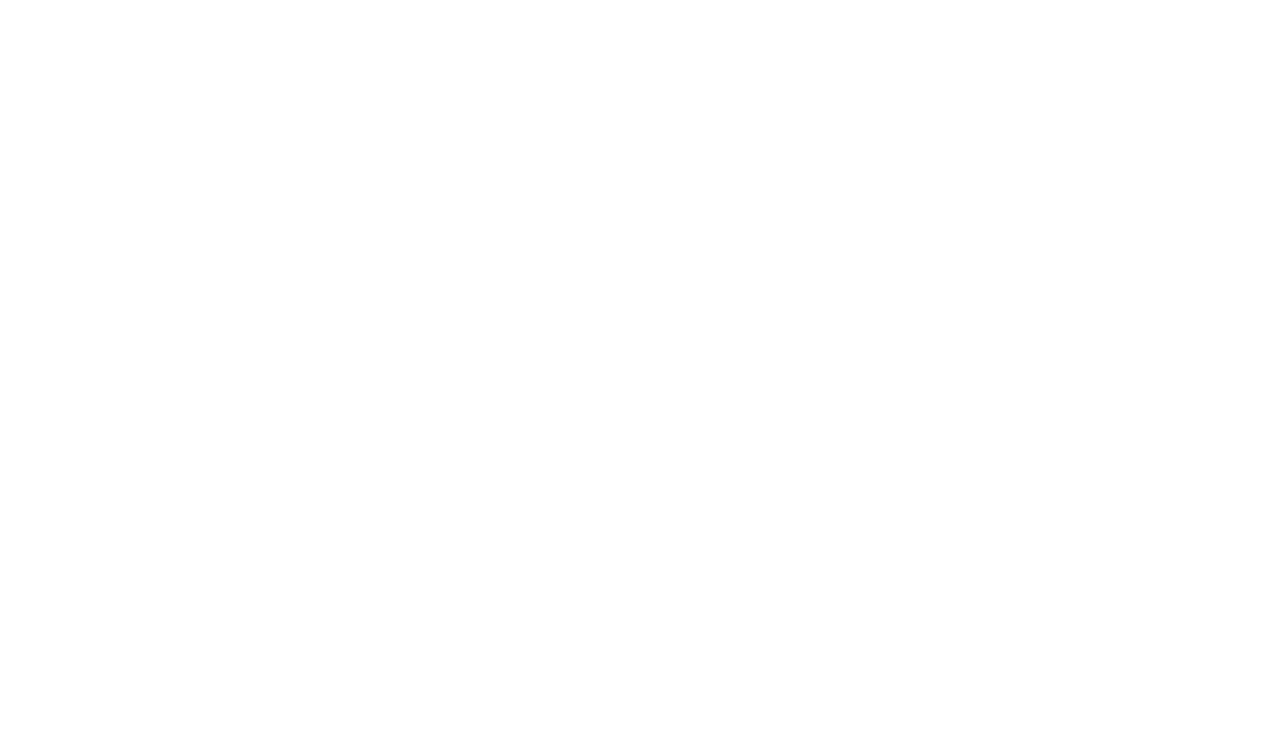
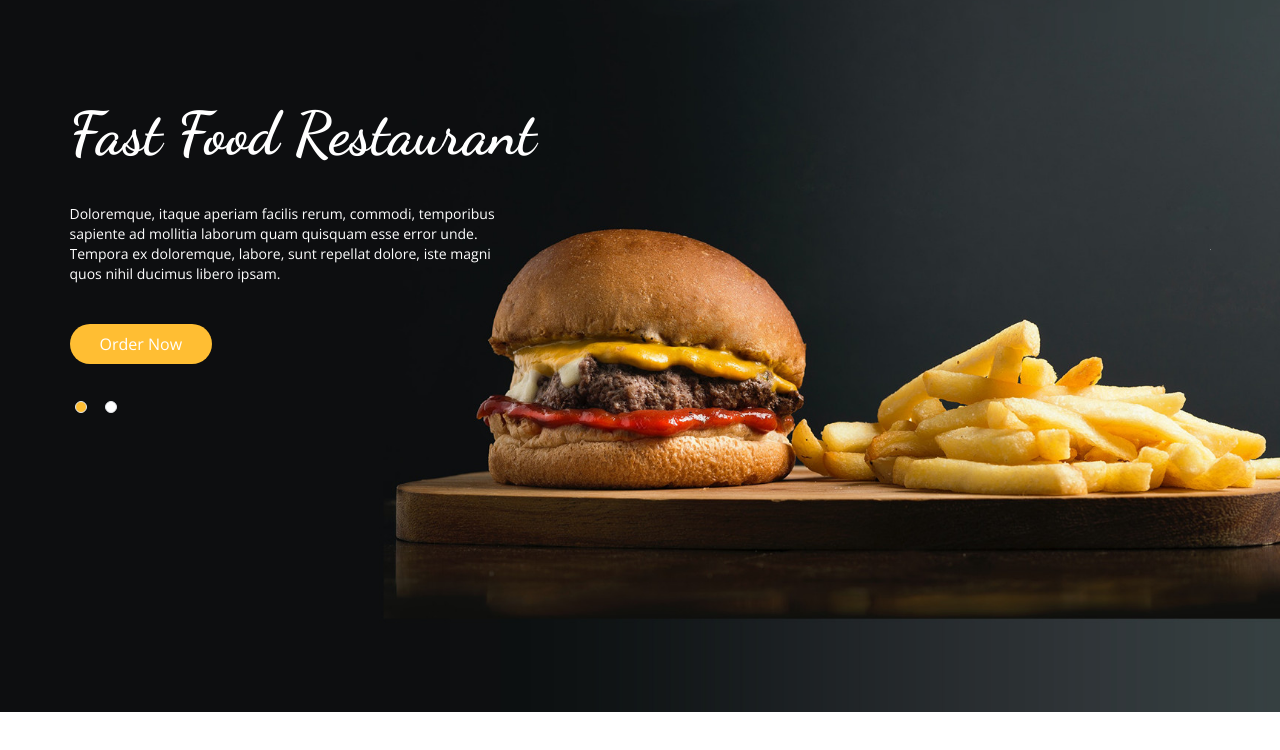
Before and after one commit to sacettinsahin/next-project, a Next.js app: page /home in a window 1280 px wide. Shown: the top 750 px of the page. Built offline with nearby package versions, Linux system fonts and the light colour scheme.

Commit message:
Edited Header, created Carousel component
First at all installed and used react slick  and created Carousel component below Header. Then edited Header's background deal with route. Added transparent property if router is homepage.

```diff
--- a/package.json
+++ b/package.json
@@ -13,7 +13,9 @@
     "react": "18.2.0",
     "react-dom": "18.2.0",
     "react-icons": "^4.6.0",
-    "react-outside-click-handler": "^1.3.0"
+    "react-outside-click-handler": "^1.3.0",
+    "react-slick": "^0.29.0",
+    "slick-carousel": "^1.8.1"
   },
   "devDependencies": {
     "autoprefixer": "^10.4.13",
--- /dev/null
+++ b/pages/components/carousel.jsx
@@ -0,0 +1,67 @@
+import Image from "next/image";
+import React from "react";
+import Title from "./ui/Title";
+import Slider from "react-slick";
+
+const Carousel = () => {
+  const settings = {
+    dots: true,
+    infinite: true,
+    speed: 500,
+    slidesToShow: 1,
+    slidesToScroll: 1,
+    arrows: false,
+    autoplay: true,
+    autoplaySpeed: 20000,
+    appenDots: (dots) => (
+      <div>
+        <ul>{dots}</ul>
+      </div>
+    ),
+    customPaging: (i) => (
+      <div className="w-3 h-3 border bg-white rounded-full mt-10"></div>
+    ),
+  };
+  return (
+    <div className="h-screen w-full container mx-auto  -mt-[88px]">
+      <div className="absolute top-0 left-0 w-full h-full">
+        <div className="relative h-full w-full">
+          <Image
+            src="/images/hero-bg.jpg"
+            alt=""
+            layout="fill"
+            objectFit="cover"
+          />
+        </div>
+      </div>
+      <Slider {...settings}>
+        <div>
+          <div className="mt-48  text-white flex flex-col items-start gap-y-10">
+            <Title addClass="text-6xl">Fast Food Restaurant</Title>
+            <p className="text-sm sm:w-2/5 w-full">
+              Doloremque, itaque aperiam facilis rerum, commodi, temporibus
+              sapiente ad mollitia laborum quam quisquam esse error unde.
+              Tempora ex doloremque, labore, sunt repellat dolore, iste magni
+              quos nihil ducimus libero ipsam.
+            </p>
+            <button className="btn-primary">Order Now</button>
+          </div>
+        </div>
+        <div>
+          <div className="relative text-white top-48 flex flex-col items-start gap-y-10">
+            <Title addClass="text-6xl">Fast Food Restaurant</Title>
+            <p className="text-sm sm:w-2/5 w-full">
+              Doloremque, itaque aperiam facilis rerum, commodi, temporibus
+              sapiente ad mollitia laborum quam quisquam esse error unde.
+              Tempora ex doloremque, labore, sunt repellat dolore, iste magni
+              quos nihil ducimus libero ipsam.
+            </p>
+            <button className="btn-primary">Order Now</button>
+          </div>
+        </div>
+      </Slider>
+    </div>
+  );
+};
+
+export default Carousel;
--- a/pages/components/layout/Header.jsx
+++ b/pages/components/layout/Header.jsx
@@ -1,21 +1,27 @@
 import React, { useState } from "react";
 import Logo from "../ui/Logo";
+import Search from "../ui/Search";
+import { useRouter } from "next/router";
+import { AiOutlineCloseCircle } from "react-icons/ai";
 import { FaUserAlt, FaShoppingCart, FaSearch } from "react-icons/fa";
 import { GiHamburgerMenu } from "react-icons/Gi";
-
-import Search from "../ui/Search";
-import { AiOutlineCloseCircle } from "react-icons/ai";
 
 const Header = () => {
   const [isSearchModal, setIsSearchModal] = useState(false);
   const [isMenuModal, setIsMenuModal] = useState(false);
+  const router = useRouter();
+
   return (
-    <div className="h-[5.5rem] bg-secondary  ">
+    <div
+      className={`h-[5.5rem] z-50 relative ${
+        router.asPath === "/" ? "bg-transparent" : "bg-secondary"
+      } `}
+    >
       <div className="container text-white mx-auto  flex justify-between items-center h-full">
         <Logo />
         <nav
-          className={`sm:static absolute top-0 left-0  sm:w-auto w-full h-full sm:text-white text-black
-          sm:bg-transparent bg-white sm:flex hidden ${
+          className={`sm:static absolute top-0 left-0  sm:w-auto w-full h-screen sm:text-white text-black
+          sm:bg-transparent bg-white sm:flex hidden  ${
             isMenuModal === true && " !flex justify-center "
           }`}
         >
--- a/pages/home/index.jsx
+++ b/pages/home/index.jsx
@@ -1,8 +1,11 @@
 import React from "react";
+import Carousel from "../components/carousel";
 
 const Index = () => {
   return (
-    <div className="text-red-700 font-dancing font-semibold font text-3xl text-center"></div>
+    <div className="relative">
+      <Carousel />
+    </div>
   );
 };
 
--- a/styles/globals.css
+++ b/styles/globals.css
@@ -20,3 +20,16 @@ a {
 .btn-primary {
   @apply text-white px-[30px] py-[8px] rounded-3xl bg-primary cursor-pointer hover:opacity-70 transition-all;
 }
+
+/*Headerın altındaki Carousel !*/
+.slick-dots {
+  @apply !flex justify-start w-full;
+}
+
+.slick-dots .slick-active div {
+  @apply bg-primary;
+}
+
+.slick-dots div {
+  @apply !m-0 !mt-8;
+}
```
Also changed, not shown: pages/_app.js (+7 -3 lines), 1 other file (tests, documents, lock files or other folders).
